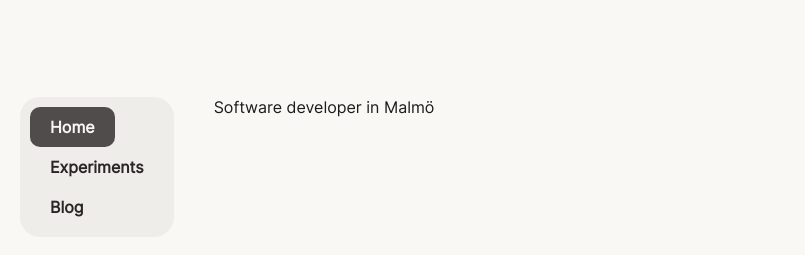
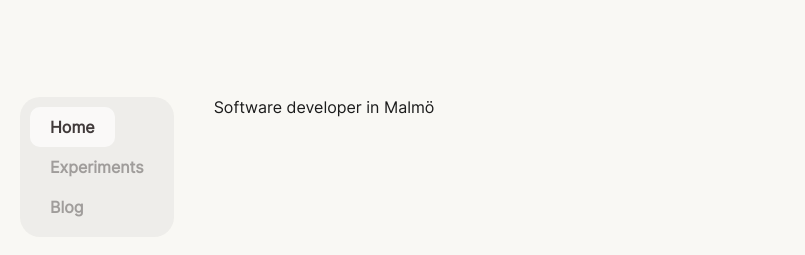
Before and after one commit to augustalfredsson/personal-website, a Gatsby site: page / in a window 1280 px wide. Shown: the part 63-318 px from the top of the page, without its empty margins (0-805 px from the left). Built offline with nearby package versions, Linux system fonts and the light colour scheme; Gatsby itself is replaced by a stand-in of ours; a web font is replaced by a local one.

Commit message:
Sidebar styling adjustments

```diff
--- a/src/components/sidebar.jsx
+++ b/src/components/sidebar.jsx
@@ -53,8 +53,8 @@ const Item = styled.li`
 `;
 
 const ItemLabel = styled.span`
-  background: ${(p) => (p.selected ? 'rgba(43, 37, 37, 0.8)' : 'transparent')};
-  color: ${(p) => (p.selected ? '#f9f8f4' : '#2b2525')};
+  background: ${(p) => (p.selected ? 'rgba(255,255,255, 0.7)' : 'transparent')};
+  color: ${(p) => (p.selected ? p.theme.textColorWithAlpha(0.9) : p.theme.textColorWithAlpha(0.4))};
   padding: 10px 20px;
   border-radius: 10px;
 `;
--- a/src/theme.js
+++ b/src/theme.js
@@ -1,6 +1,7 @@
 const theme = {
   backgroundColor: '#f9f8f4',
   textColor: '#2b2525',
+  textColorWithAlpha: (alpha) => `rgba(43, 37, 37, ${alpha})`,
   breakpoint: {
     mobile: '425px',
   },
```
